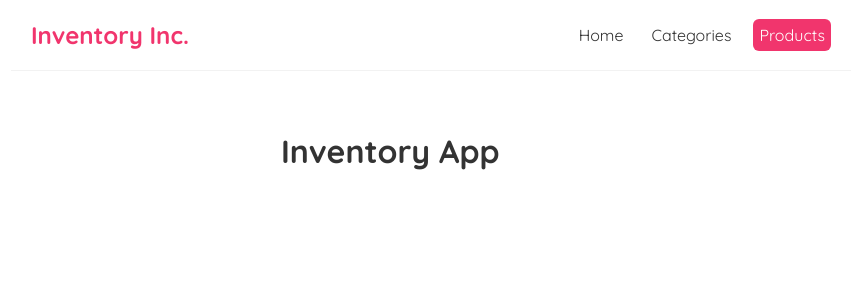
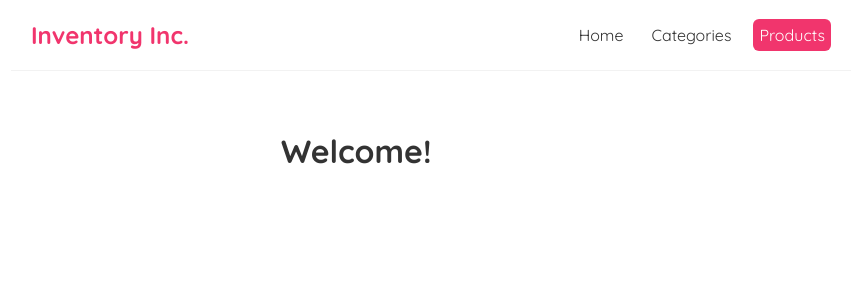
Before and after one commit to rhvp/inventory-fe, a React (Create React App) app: page / in a window 1280 px wide. Shown: the top 300 px of the page, without its empty margins (209-1071 px from the left). Built offline with nearby package versions, Linux system fonts and the light colour scheme; what react-alert-template-basic would draw is missing.

Commit message:
update home page

```diff
--- a/src/Home.js
+++ b/src/Home.js
@@ -1,7 +1,7 @@
 const Home = () => {
     return (
         <div className="home">
-                <h1>Inventory App</h1>
+                <h1>Welcome!</h1>
         </div>
      );
 }
```
